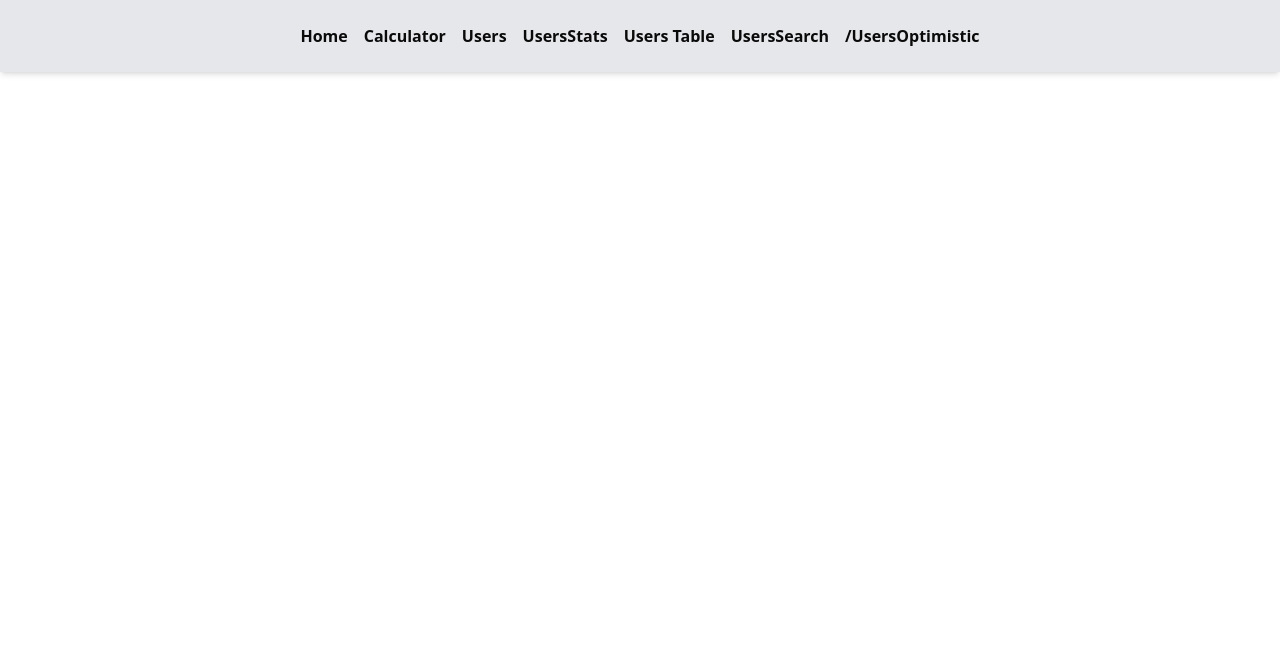
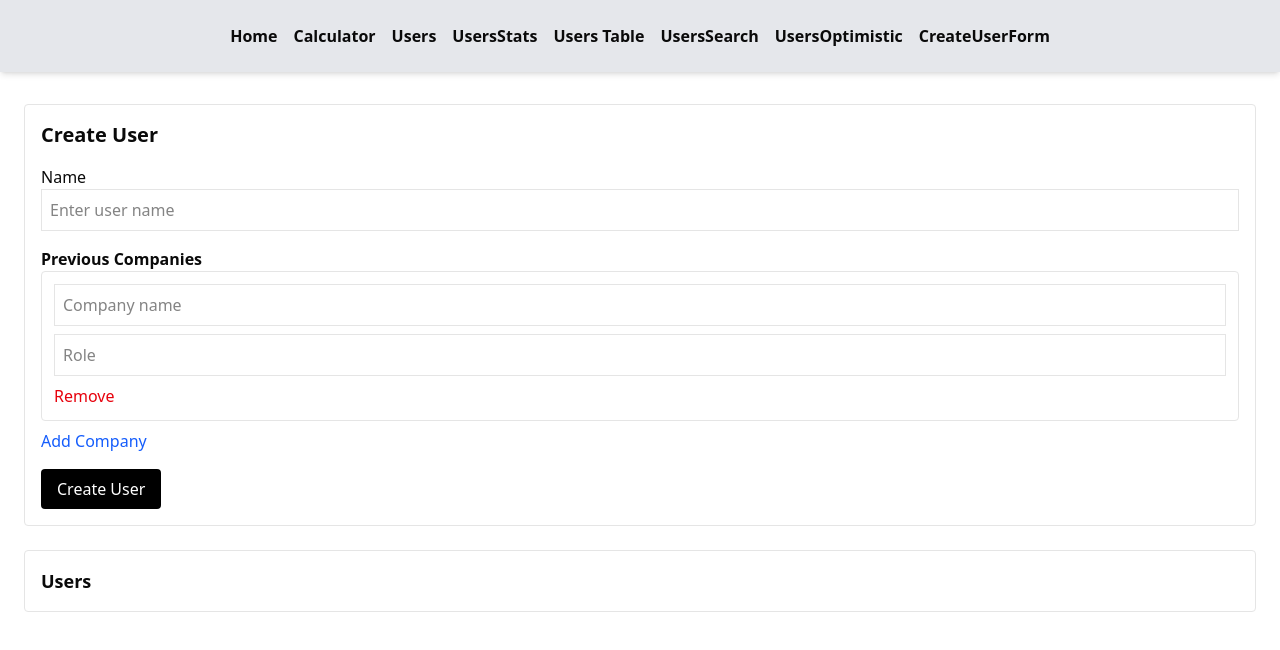
Before and after one commit to PawanNeupan/demo-react-app, a React (Vite) app: page /CreateUserForm in a window 1280 px wide. Shown: the top 650 px of the page. Built offline with nearby package versions, Linux system fonts and the light colour scheme.

Commit message:
week 2nd 5th commit

```diff
--- a/package.json
+++ b/package.json
@@ -10,6 +10,7 @@
     "preview": "vite preview"
   },
   "dependencies": {
+    "@hookform/resolvers": "^5.2.2",
     "@radix-ui/react-slot": "^1.2.4",
     "@tailwindcss/vite": "^4.1.18",
     "@tanstack/react-query": "^5.90.14",
@@ -18,9 +19,11 @@
     "lucide-react": "^0.562.0",
     "react": "^19.2.0",
     "react-dom": "^19.2.0",
+    "react-hook-form": "^7.70.0",
     "react-router-dom": "^7.11.0",
     "tailwind-merge": "^3.4.0",
-    "tailwindcss": "^4.1.18"
+    "tailwindcss": "^4.1.18",
+    "zod": "^4.3.5"
   },
   "devDependencies": {
     "@eslint/js": "^9.39.1",
--- a/src/App.tsx
+++ b/src/App.tsx
@@ -8,6 +8,7 @@ import UsersWithStats from "./pages/UsersWithStats";
 import UsersTable from "./pages/UsersTable"
 import UsersSearchTable from "./pages/UsersSearchTable";
 import UsersOptimisticUpdate from "./pages/UsersOptimisticUpdate"
+import CreateUserForm from "./pages/CreateUserForm"
 const App = () => {
   return (
     // Router wraps the entire app to enable routing
@@ -31,7 +32,11 @@ const App = () => {
         <Link to="/users-table" className="hover:text-blue-500">Users Table</Link>
 
           <Link to="/users-search" className="hover:text-blue-500">UsersSearch</Link>
-          <Link to="/UsersOptimisticUpdate" className="hover:text-blue-500">/UsersOptimistic</Link>
+          <Link to="/UsersOptimisticUpdate" className="hover:text-blue-500">UsersOptimistic</Link>
+          <Link to="/CreateUserForm" className="hover:text-blue-500">CreateUserForm</Link>
+
+
+
 
       </nav>
 
@@ -55,6 +60,9 @@ const App = () => {
 
         <Route path="/UsersOptimisticUpdate" element={<UsersOptimisticUpdate />} />
 
+        <Route path="/CreateUserForm" element={<CreateUserForm />} />
+
+
         </Routes>
       </div>
     </Router>
--- /dev/null
+++ b/src/pages/CreateUserForm.tsx
@@ -0,0 +1,166 @@
+import { useState } from "react"
+
+import { useForm, useFieldArray } from "react-hook-form"
+// useForm: built-in hook that manages form state, validation, and submission
+// useFieldArray: built-in hook to manage dynamic array fields (add/remove multiple inputs)
+
+import { z } from "zod"
+import { zodResolver } from "@hookform/resolvers/zod"
+
+const companySchema = z.object({
+  companyName: z.string().min(1, "Company name is required"),
+  role: z.string().min(1, "Role is required")
+})
+
+const userSchema = z.object({
+  name: z.string().min(1, "Name is required"),
+  companies: z.array(companySchema).min(1, "At least one company is required")
+
+})
+
+// ---------------------------
+// 2️⃣ TypeScript type from schema
+// ---------------------------
+type UserFormData = z.infer<typeof userSchema>
+// z.infer automatically converts schema to TypeScript type
+// Now UserFormData has { name: string, companies: { companyName: string, role: string }[] }
+
+// ---------------------------
+// 3️⃣ Component
+// ---------------------------
+const CreateUserForm = () => {
+
+  // ---------------------------
+  // 3a️⃣ Local state for submitted users
+  // ---------------------------
+  const [users, setUsers] = useState<UserFormData[]>([])
+  // stores all users submitted via the form
+
+  // ---------------------------
+  // 3b️⃣ Setup useForm
+  // ---------------------------
+  const {
+    register,        // connects input element to form state (tracks value & validation)
+    control,         // required by useFieldArray to manage array fields
+    handleSubmit,    // function that validates form and then calls onSubmit
+    formState: { errors }, // object that stores validation errors automatically
+    reset,           // resets form to default values
+  } = useForm<UserFormData>({
+    resolver: zodResolver(userSchema), // connects Zod schema validation
+    defaultValues: {
+      name: "",                       // initial value for name input
+      companies: [{ companyName: "", role: "" }] // initial array with one empty company
+    }
+  })
+
+  // ---------------------------
+  // 3c️⃣ Setup useFieldArray
+  // ---------------------------
+  const { fields, append, remove } = useFieldArray({
+    control,   // connect to useForm
+    name: "companies", // which array field to manage
+  })
+  // fields → current array items (each has built-in id for key)
+  // append → built-in function to add a new company
+  // remove → built-in function to remove a company by index
+
+  // ---------------------------
+  // 3d️⃣ Form submit handler
+  // ---------------------------
+  const onSubmit = (data: UserFormData) => {
+    setUsers([...users, data])
+    reset()
+  }
+
+  // ---------------------------
+  // 4️⃣ Render form and users list
+  // ---------------------------
+  return (
+    <div className="p-6 space-y-6">
+
+      {/* FORM */}
+      <form onSubmit={handleSubmit(onSubmit)} className="border p-4 rounded space-y-4">
+        <h2 className="text-xl font-bold">Create User</h2>
+
+        {/* User Name */}
+        <div>
+          <label>Name</label>
+          <input
+            {...register("name")} // built-in: track value & validation for name
+            className="border p-2 w-full"
+            placeholder="Enter user name"
+          />
+          {errors.name && <p className="text-red-500 text-sm">{errors.name.message}</p>}
+          {/* built-in: errors object contains validation messages automatically */}
+        </div>
+
+        {/* Dynamic Companies */}
+        <div>
+          <h3 className="font-semibold">Previous Companies</h3>
+
+          {fields.map((field, index) => (
+            <div key={field.id} className="border p-3 mb-2 rounded space-y-2">
+
+              {/* Company Name */}
+              <input
+                {...register(`companies.${index}.companyName`)}
+                placeholder="Company name"
+                className="border p-2 w-full"
+              />
+              {errors.companies?.[index]?.companyName &&
+                <p className="text-red-500 text-sm">{errors.companies[index]?.companyName?.message}</p>
+              }
+
+              {/* Role */}
+              <input
+                {...register(`companies.${index}.role`)}
+                placeholder="Role"
+                className="border p-2 w-full"
+              />
+              {errors.companies?.[index]?.role &&
+                <p className="text-red-500 text-sm">{errors.companies[index]?.role?.message}</p>
+              }
+
+              {/* Remove company button */}
+              <button type="button" className="text-red-600" onClick={() => remove(index)}>
+                Remove
+              </button>
+            </div>
+          ))}
+
+          {/* Display array-level error */}
+          {errors.companies?.message && <p className="text-red-500 text-sm">{errors.companies.message}</p>}
+
+          {/* Add company button */}
+          <button type="button" className="text-blue-600" onClick={() => append({ companyName: "", role: "" })}>
+            Add Company
+          </button>
+        </div>
+
+        {/* Submit */}
+        <button type="submit" className="bg-black text-white px-4 py-2 rounded">
+          Create User
+        </button>
+      </form>
+
+      {/* USERS LIST */}
+      <div className="border p-4 rounded">
+        <h2 className="text-lg font-bold">Users</h2>
+        {users.map((user, i) => (
+          <div key={i} className="border p-2 mb-2 rounded">
+            <b>Name:</b> {user.name}
+            <div>
+              <b>Companies:</b>
+              {user.companies.map((c, j) => (
+                <div key={j}>{c.companyName} — {c.role}</div>
+              ))}
+            </div>
+          </div>
+        ))}
+      </div>
+
+    </div>
+  )
+}
+
+export default CreateUserForm
```
Also changed, not shown: 1 other file (tests, documents, lock files or other folders).
